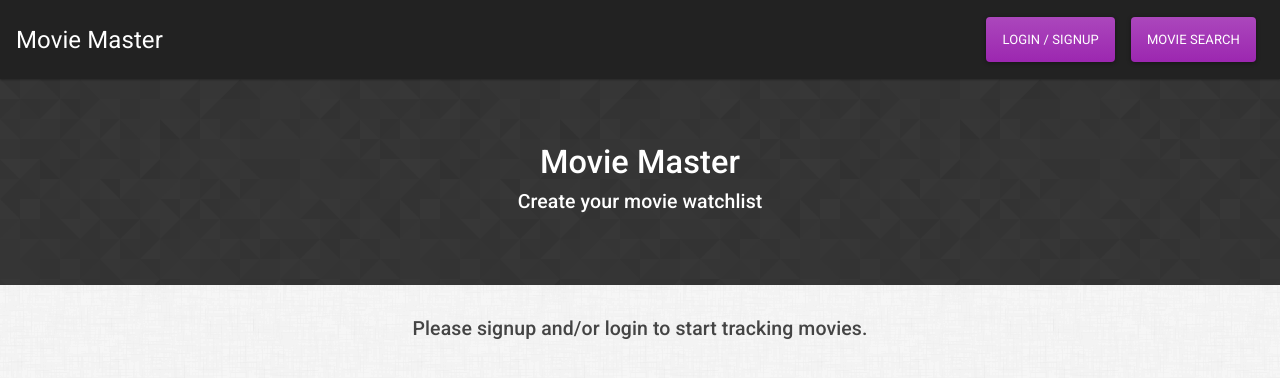
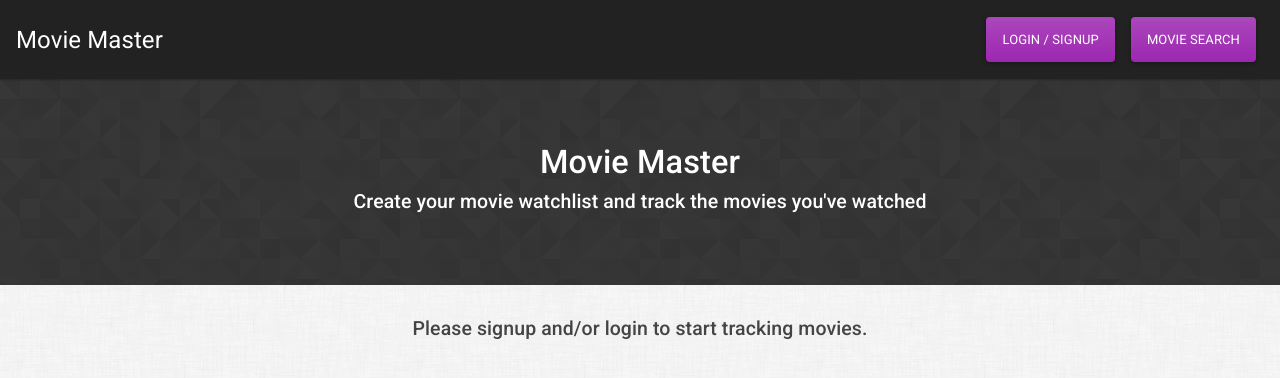
Before and after one commit to nicklascschmidt/movie-master, a website: page client/pages/my-movies.html in a window 1280 px wide. Drawn offline with nearby package versions, Linux system fonts and the light colour scheme; no server answers.

Commit message:
tiny html change

```diff
--- a/client/pages/my-movies.html
+++ b/client/pages/my-movies.html
@@ -29,7 +29,7 @@
 
     <div class='jumbotron text-center background-image'>
       <h1>Movie Master</h1>
-      <h4>Create your movie watchlist</h4>
+      <h4>Create your movie watchlist and track the movies you've watched</h4>
     </div>
   </header>
 
```
